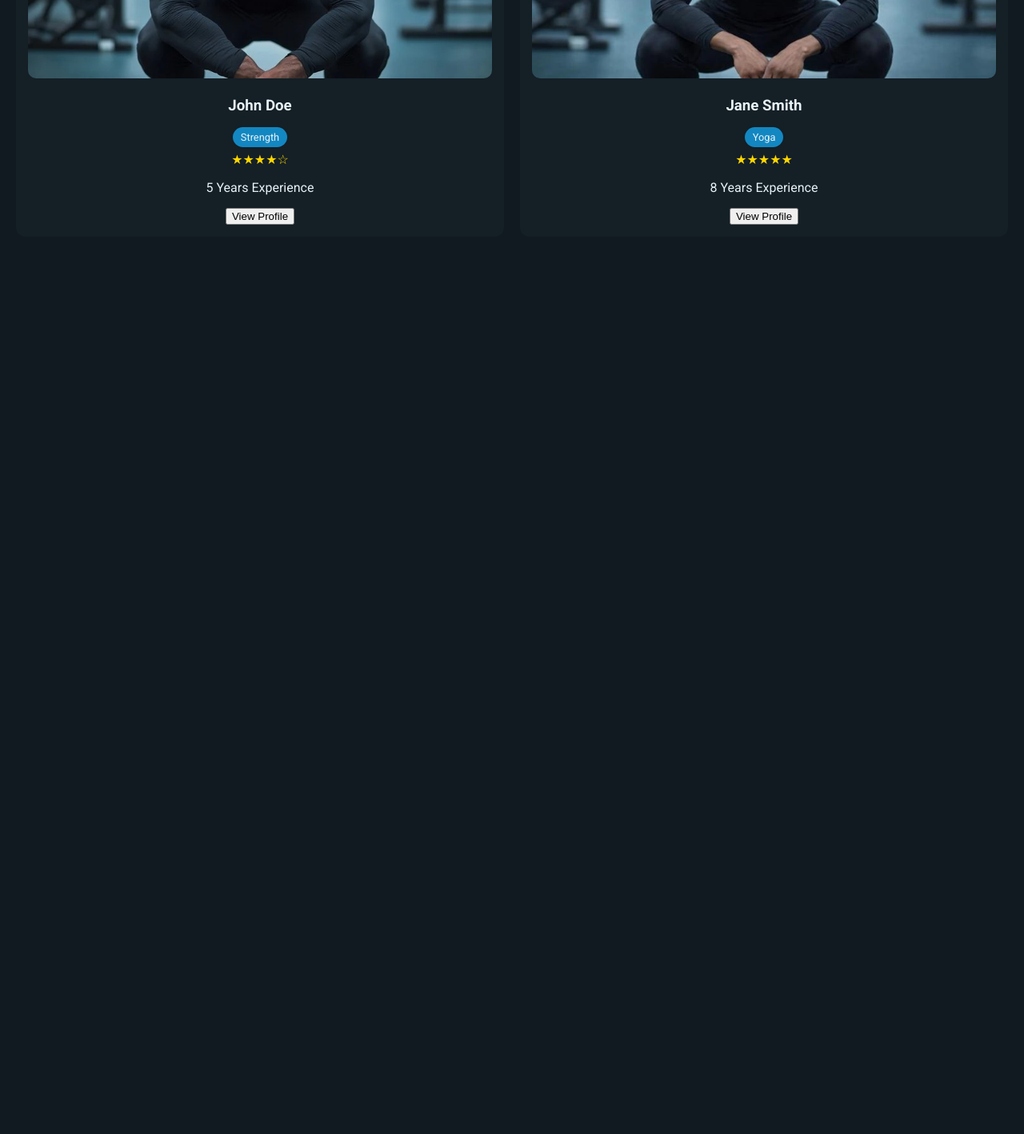
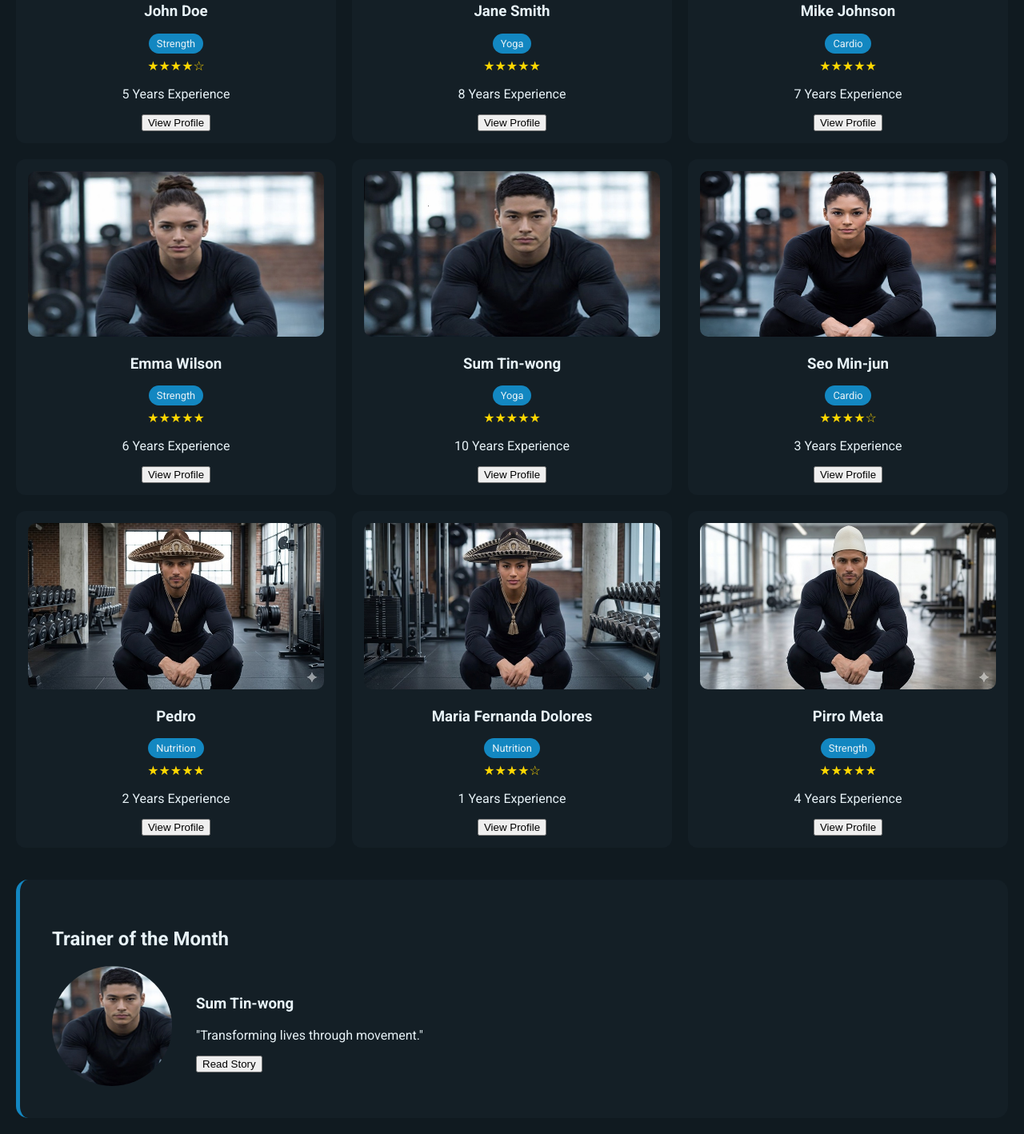
Before and after one commit to RediEpoka/StaminaGym, a plain HTML site: page Trainer.html in a window 1280 px wide. Shown: the part 492-1910 px from the top of the page at 80% size. Before the commit the page ends 808 px from the top, so only its background shows below. Drawn offline with Linux system fonts and the light colour scheme.

Commit message:
Added trainer of the month

```diff
--- a/Trainer.css
+++ b/Trainer.css
@@ -24,7 +24,7 @@ padding: 2rem;
 
 .trainers-grid {
 display: grid;
-grid-template-columns: repeat(auto-fit, minmax(250px, 1fr));
+grid-template-columns: repeat(3, 1fr);
 gap: 20px;
 padding: 20px;
 }
@@ -71,3 +71,23 @@ background: var(--color-accent);
 color: white;
 cursor: pointer;
 }
+
+.spotlight {
+  background: var(--color-surface);
+  padding: 40px;
+  margin: 20px;
+  border-radius: 15px;
+  border-left: 5px solid var(--color-accent);
+}
+.spotlight-card {
+  display: flex;
+  align-items: center;
+  gap: 30px;
+  margin-top: 20px;
+}
+.spotlight-card img {
+  width: 150px;
+  height: 150px;
+  border-radius: 50%;
+  object-fit: cover;
+}
--- a/Trainer.html
+++ b/Trainer.html
@@ -27,6 +27,7 @@
   <button data-filter="strength">Strength</button>
   <button data-filter="yoga">Yoga</button>
   <button data-filter="cardio">Cardio</button>
+  <button data-filter="nutrition">Nutrition</button>
 </div>
 
 <!-- TRAINERS GRID -->
@@ -65,6 +66,134 @@
 
   </div>
 
+  <div class="trainer-card" data-category="cardio">
+    <img src="images/trainer3.jpg" alt="Trainer">
+    <h3>Mike Johnson</h3>
+
+<div class="badges">
+  <span>Cardio</span>
+</div>
+
+<div class="stars" data-rating="5"></div>
+
+<p>7 Years Experience</p>
+
+<button class="view-btn">View Profile</button>
+
+  </div>
+
+  <div class="trainer-card" data-category="strength">
+    <img src="images/trainer4.jpg" alt="Trainer">
+    <h3>Emma Wilson</h3>
+
+<div class="badges">
+  <span>Strength</span>
+</div>
+
+<div class="stars" data-rating="5"></div>
+
+<p>6 Years Experience</p>
+
+<button class="view-btn">View Profile</button>
+
+  </div>
+
+  <div class="trainer-card" data-category="yoga">
+    <img src="images/trainer5.jpg" alt="Trainer">
+    <h3>Sum Tin-wong</h3>
+
+<div class="badges">
+  <span>Yoga</span>
+</div>
+
+<div class="stars" data-rating="5"></div>
+
+<p>10 Years Experience</p>
+
+<button class="view-btn">View Profile</button>
+
+  </div>
+
+  <div class="trainer-card" data-category="cardio">
+    <img src="images/trainer6.jpg" alt="Trainer">
+    <h3>Seo Min-jun</h3>
+
+<div class="badges">
+  <span>Cardio</span>
+</div>
+
+<div class="stars" data-rating="4"></div>
+
+<p>3 Years Experience</p>
+
+<button class="view-btn">View Profile</button>
+
+  </div>
+
+  <div class="trainer-card" data-category="nutrition">
+    <img src="images/trainer7.jpg" alt="Trainer">
+    <h3>Pedro</h3>
+
+<div class="badges">
+  <span>Nutrition</span>
+</div>
+
+<div class="stars" data-rating="5"></div>
+
+<p>2 Years Experience</p>
+
+<button class="view-btn">View Profile</button>
+
+  </div>
+
+  <div class="trainer-card" data-category="nutrition">
+    <img src="images/trainer8.jpg" alt="Trainer">
+    <h3>Maria Fernanda Dolores</h3>
+
+<div class="badges">
+  <span>Nutrition</span>
+</div>
+
+<div class="stars" data-rating="4"></div>
+
+<p>1 Years Experience</p>
+
+<button class="view-btn">View Profile</button>
+
+  </div>
+
+  <div class="trainer-card" data-category="strength">
+    <img src="images/trainer9.jpg" alt="Trainer">
+    <h3>Pirro Meta</h3>
+
+<div class="badges">
+  <span>Strength</span>
+</div>
+
+<div class="stars" data-rating="5"></div>
+
+<p>4 Years Experience</p>
+
+<button class="view-btn">View Profile</button>
+
+  </div>
+
+</section>
+
+<!--Trainer of the Month-->
+
+<section class="spotlight">
+  <div class="spotlight-content">
+    <h2>Trainer of the Month</h2>
+    <div class="spotlight-card">
+      <img src="images/trainer5.jpg" alt="Featured">
+      <div class="spotlight-text">
+        <h3>Sum Tin-wong</h3>
+        <p>"Transforming lives through movement."</p>
+        <button class="view-btn">Read Story</button>
+      </div>
+    </div>
+  </div>
 </section>
 
 <script src="Trainer.js"></script>
```
Also changed, not shown: images/trainer3.jpg (added), images/trainer4.jpg (added), images/trainer5.jpg (added), images/trainer6.jpg (added), images/trainer7.jpg (added), images/trainer8.jpg (added), images/trainer9.jpg (added).
